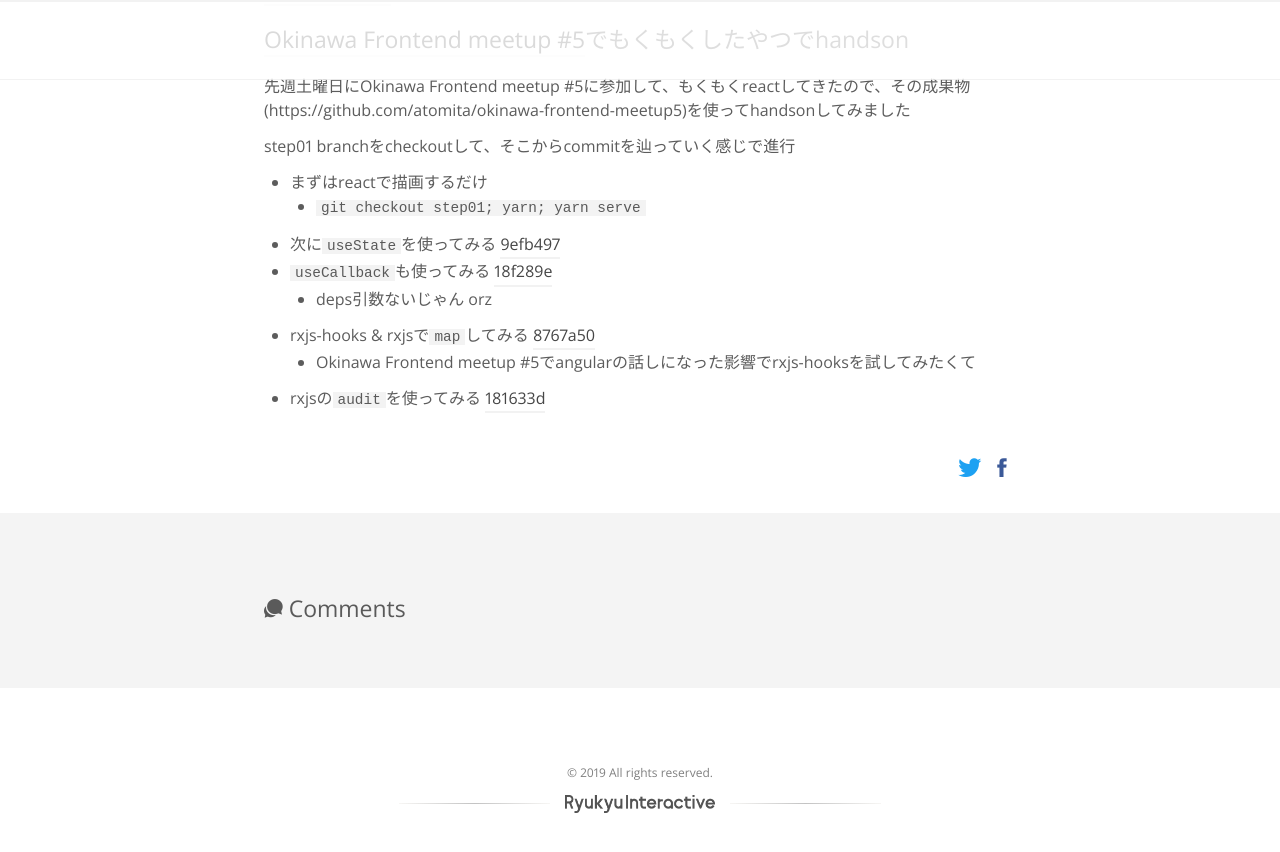
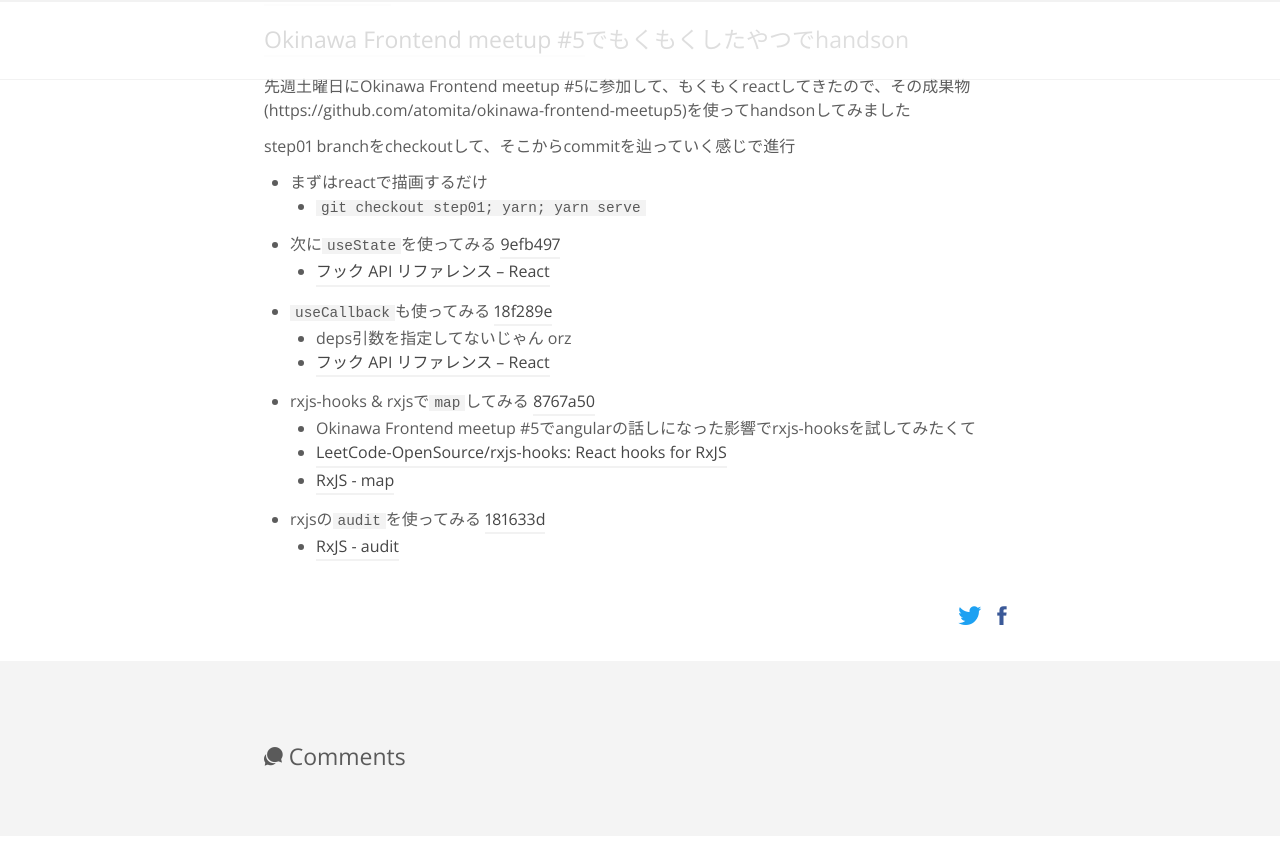
Before and after one commit to RyukyuInteractive/tech.ryukyu-i.co.jp, a Jekyll site: the page built from _posts/2019-10-30-tech-lunch.md, in a window 1280 px wide and 900 px high, scrolled down 489 px. Shown: the top 852 px of the window. Built offline with Jekyll 4.4.1, drawn with Linux system fonts in a browser that asks for light colours; a script that is not in the unit is left out; comment, search, counter and statistics services are not loaded.

Commit message:
Update 2019-10-30-tech-lunch.md

```diff
--- a/_posts/2019-10-30-tech-lunch.md
+++ b/_posts/2019-10-30-tech-lunch.md
@@ -25,11 +25,16 @@
   - `git checkout step01; yarn; yarn serve`
 - 次に`useState`を使ってみる
 [9efb497](https://github.com/atomita/okinawa-frontend-meetup5/commit/9efb497bd185f4b81f84ad7db4c5ca655b9f578a)
+  - [フック API リファレンス – React](https://ja.reactjs.org/docs/hooks-reference.html#usestate)
 - `useCallback`も使ってみる
 [18f289e](https://github.com/atomita/okinawa-frontend-meetup5/commit/18f289e31306bb9a9fc18915bbb5e7d478e2faab)
-  - deps引数ないじゃん orz
+  - deps引数を指定してないじゃん orz
+  - [フック API リファレンス – React](https://ja.reactjs.org/docs/hooks-reference.html#usecallback)
 - rxjs-hooks & rxjsで`map`してみる
 [8767a50](https://github.com/atomita/okinawa-frontend-meetup5/commit/8767a507468a1d42b7c7fd3446fc509d6f913c05)
   - Okinawa Frontend meetup #5でangularの話しになった影響でrxjs-hooksを試してみたくて
+  - [LeetCode-OpenSource/rxjs-hooks: React hooks for RxJS](https://github.com/LeetCode-OpenSource/rxjs-hooks)
+  - [RxJS - map](https://rxjs-dev.firebaseapp.com/api/operators/map)
 - rxjsの`audit`を使ってみる
 [181633d](https://github.com/atomita/okinawa-frontend-meetup5/commit/181633da52d7075bca5dd163365ca7e89e77dfdc#diff-19158d46383cce13d12a722303997200)
+  - [RxJS - audit](https://rxjs-dev.firebaseapp.com/api/operators/audit)
```
